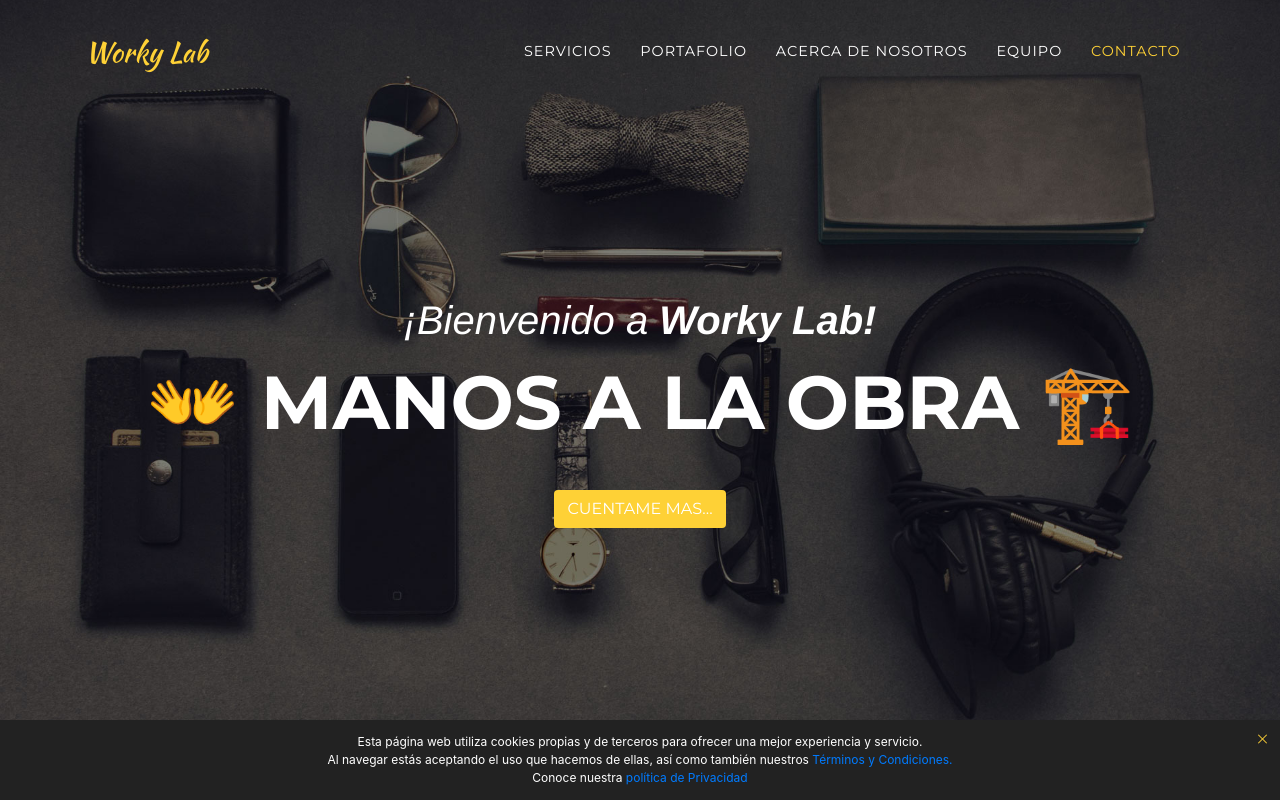
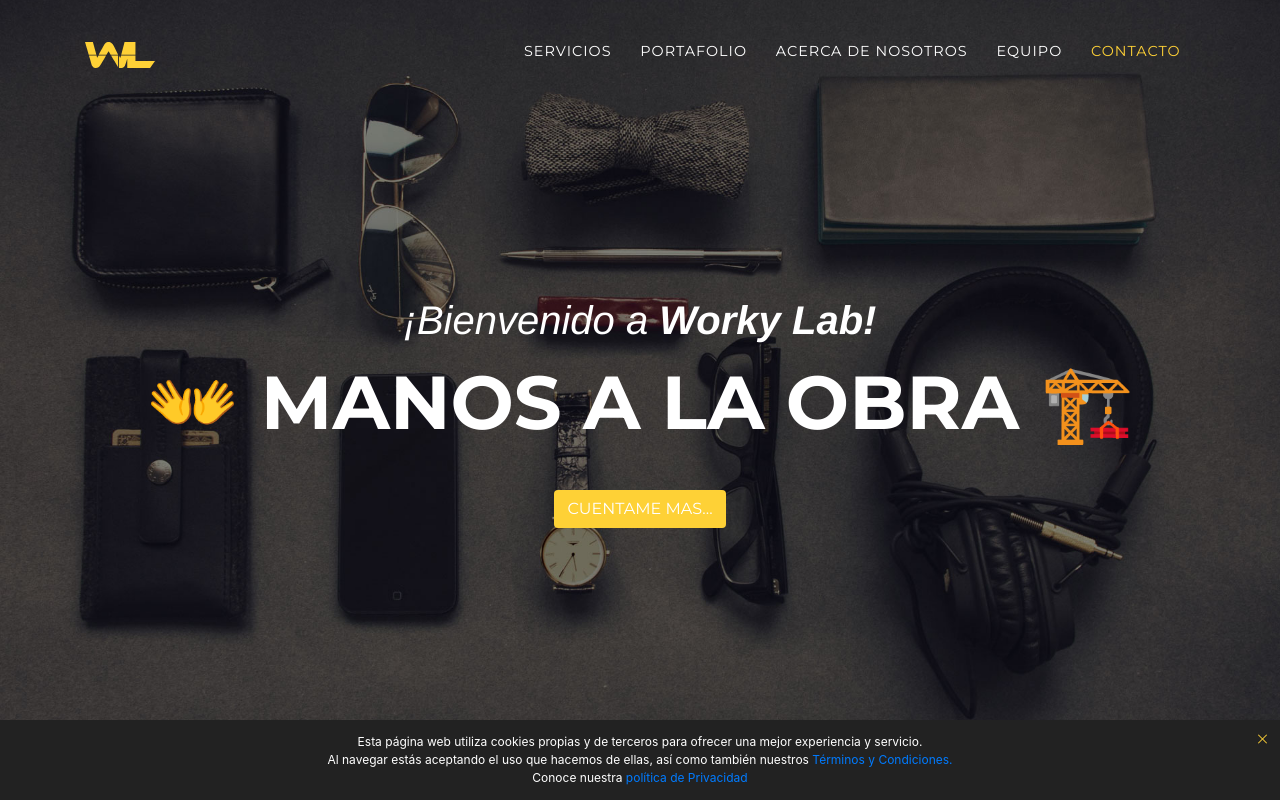
Before and after one commit to igayoso/workylab.com, a website with bundled scripts: page index.html in a window 1280 px wide. Shown: the top 800 px of the page. Built offline with nearby package versions, Linux system fonts and the light colour scheme; a web font is replaced by a local one.

Commit message:
Added logo.

```diff
--- a/index.html
+++ b/index.html
@@ -31,7 +31,9 @@
     <!-- Navigation -->
     <nav class="navbar navbar-expand-lg navbar-dark fixed-top" id="mainNav">
       <div class="container">
-        <a class="navbar-brand js-scroll-trigger" href="#page-top">Worky Lab</a>
+        <a class="navbar-brand js-scroll-trigger" href="#page-top">
+          <img src="img/logo.svg" class="nav-logo">
+        </a>
         <button class="navbar-toggler navbar-toggler-right" type="button" data-toggle="collapse" data-target="#navbarResponsive" aria-controls="navbarResponsive" aria-expanded="false" aria-label="Toggle navigation">
           Menu
           <i class="fa fa-bars"></i>
--- a/scss/_custom.scss
+++ b/scss/_custom.scss
@@ -1,3 +1,9 @@
+.navbar-brand {
+  .nav-logo {
+    width: 70px;
+  }
+}
+
 .portfolio-item {
   display: flex;
   flex-direction: column;
```
Also changed, not shown: css/agency.css, css/agency.min.css, img/logo.svg (added).
